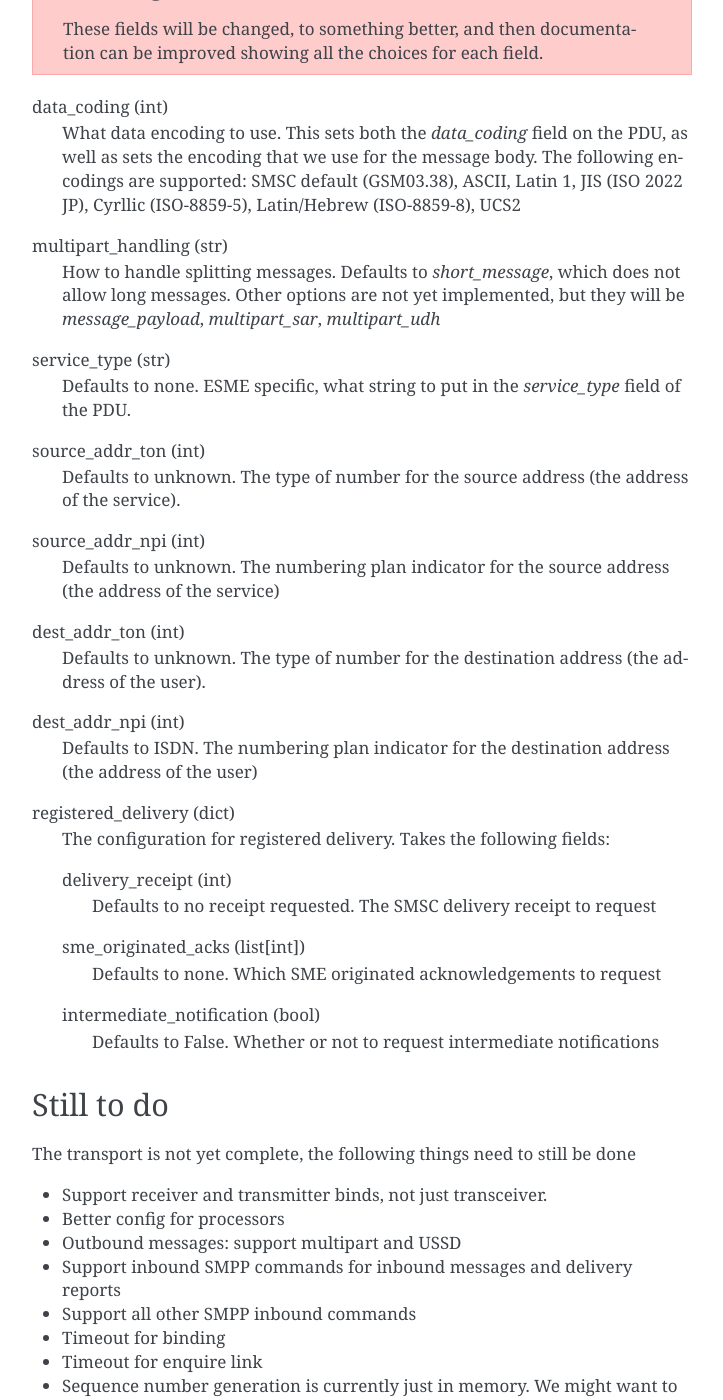
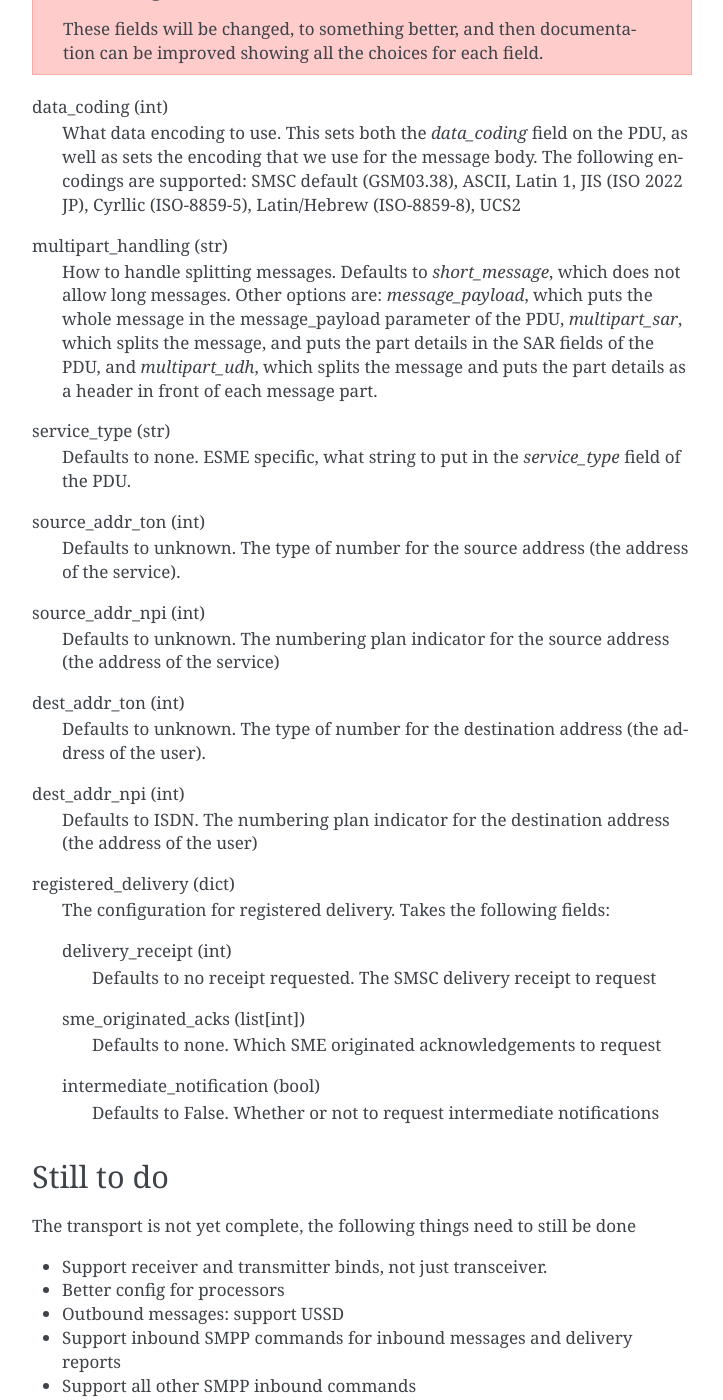
Before and after one commit to praekeltfoundation/vumi2, a Sphinx documentation site: the page built from docs/transports/smpp.rst, in a window 1280 px wide and 1400 px high, scrolled down 3311 px. Shown: the whole window, without its empty margins (388-1111 px from the left). Built offline with Sphinx 7.4.7, drawn with Linux system fonts in a browser that asks for light colours.

Commit message:
Update docs according to changes

```diff
--- a/docs/transports/smpp.rst
+++ b/docs/transports/smpp.rst
@@ -87,7 +87,7 @@ It has the following configuration fields:
 data_coding (int)
     What data encoding to use. This sets both the `data_coding` field on the PDU, as well as sets the encoding that we use for the message body. The following encodings are supported: SMSC default (GSM03.38), ASCII, Latin 1, JIS (ISO 2022 JP), Cyrllic (ISO-8859-5), Latin/Hebrew (ISO-8859-8), UCS2
 multipart_handling (str)
-    How to handle splitting messages. Defaults to `short_message`, which does not allow long messages. Other options are not yet implemented, but they will be `message_payload`, `multipart_sar`, `multipart_udh`
+    How to handle splitting messages. Defaults to `short_message`, which does not allow long messages. Other options are: `message_payload`, which puts the whole message in the message_payload parameter of the PDU, `multipart_sar`, which splits the message, and puts the part details in the SAR fields of the PDU, and `multipart_udh`, which splits the message and puts the part details as a header in front of each message part.
 service_type (str)
     Defaults to none. ESME specific, what string to put in the `service_type` field of the PDU.
 source_addr_ton (int)
@@ -116,7 +116,7 @@ The transport is not yet complete, the following things need to still be done
 
 - Support receiver and transmitter binds, not just transceiver.
 - Better config for processors
-- Outbound messages: support multipart and USSD
+- Outbound messages: support USSD
 - Support inbound SMPP commands for inbound messages and delivery reports
 - Support all other SMPP inbound commands
 - Timeout for binding
```
